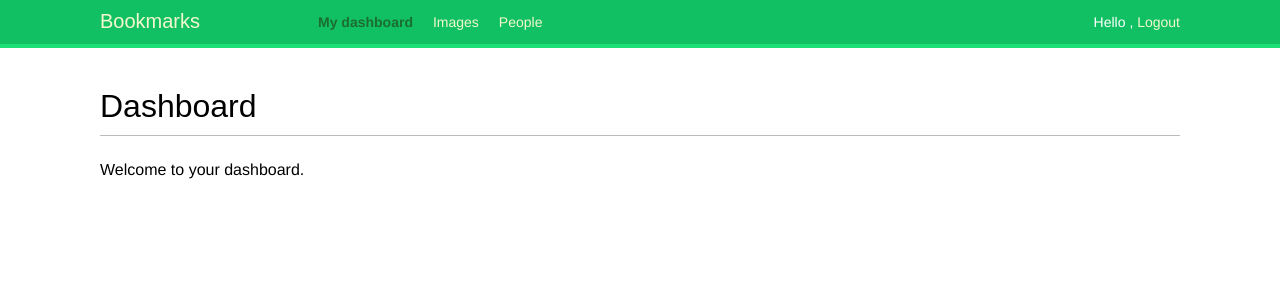
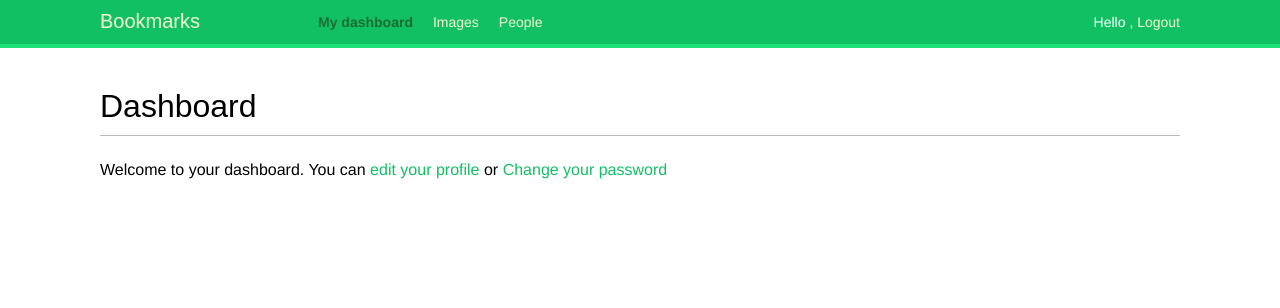
Before and after one commit to Imteaz1998/OnlineSocialMedia, a Django app: page /account/ in a window 1280 px wide. Shown: the top 308 px of the page. Run offline with Django 4.2, Linux system fonts and the light colour scheme; a user stored in the database is signed in; some web fonts are replaced.

Commit message:
dashboard file edited

```diff
--- a/account/templates/account/dashboard.html
+++ b/account/templates/account/dashboard.html
@@ -2,6 +2,7 @@
 {% block title %}Dashboard{% endblock %}
 {% block content %}
   <h1>Dashboard</h1>
-  <p>Welcome to your dashboard.</p>
+  <p>Welcome to your dashboard. You can <a href="{% url "edit" %}">edit your profile</a>
+  or <a href="{% url "password_change" %}">Change your password</a></p>
 
 {% endblock %}
```
Also changed, not shown: db.sqlite3, media/users/2023/05/31/avatar.png (added).
